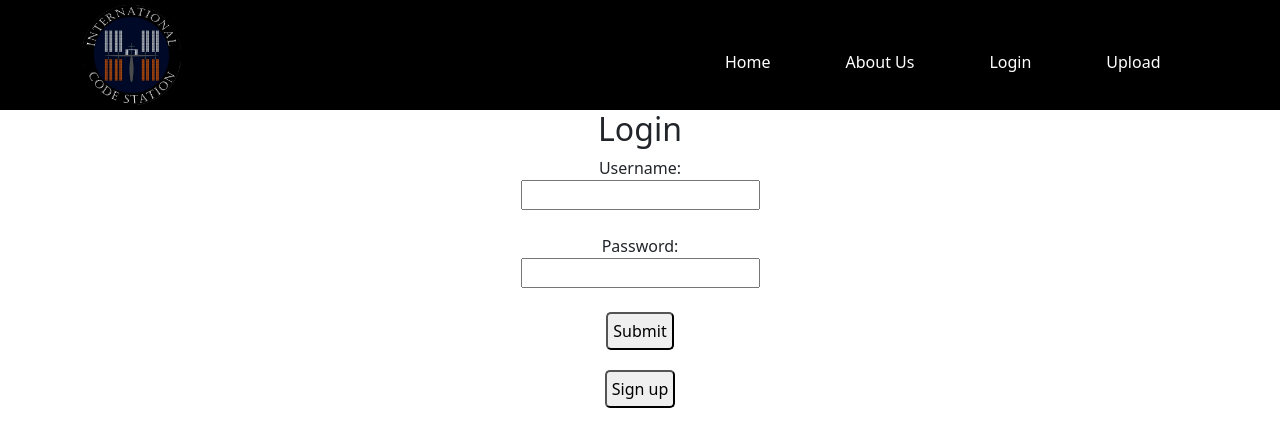
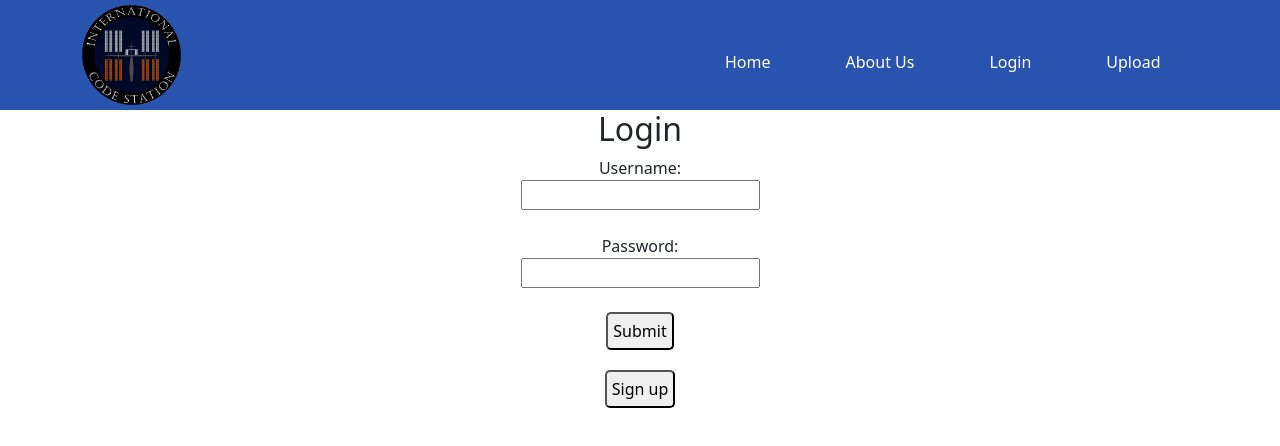
Before and after one commit to JonathanBanerjee/ICS, a React app: page /login in a window 1280 px wide. Built offline with nearby package versions, Linux system fonts and the light colour scheme.

Commit message:
background testing colour

```diff
--- a/src/Components/Css/App.css
+++ b/src/Components/Css/App.css
@@ -7,6 +7,6 @@ nav{
   justify-content: space-around;
   align-items: center;
   min-height: 10vh;
-  background: rgb(0, 0, 0);
+  background: rgb(40, 83, 175);
   color: white;
 }
--- a/src/Components/Css/Nav.css
+++ b/src/Components/Css/Nav.css
@@ -3,7 +3,7 @@ nav{
   justify-content: space-around;
   align-items: center;
   min-height: 10vh;
-  background: rgb(0, 0, 0);
+  background: rgb(40, 83, 175);
   color: white;
   padding: 5px 0 5px 0;
 }
```
